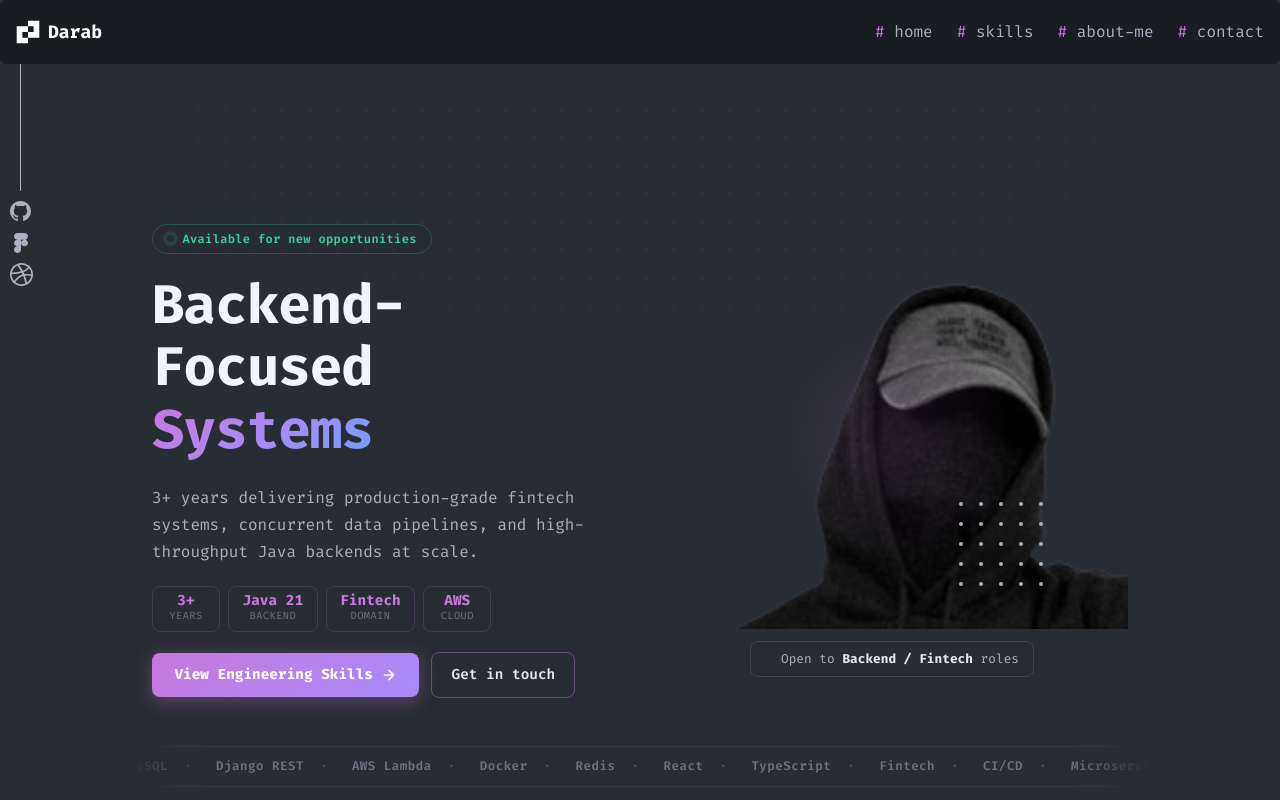
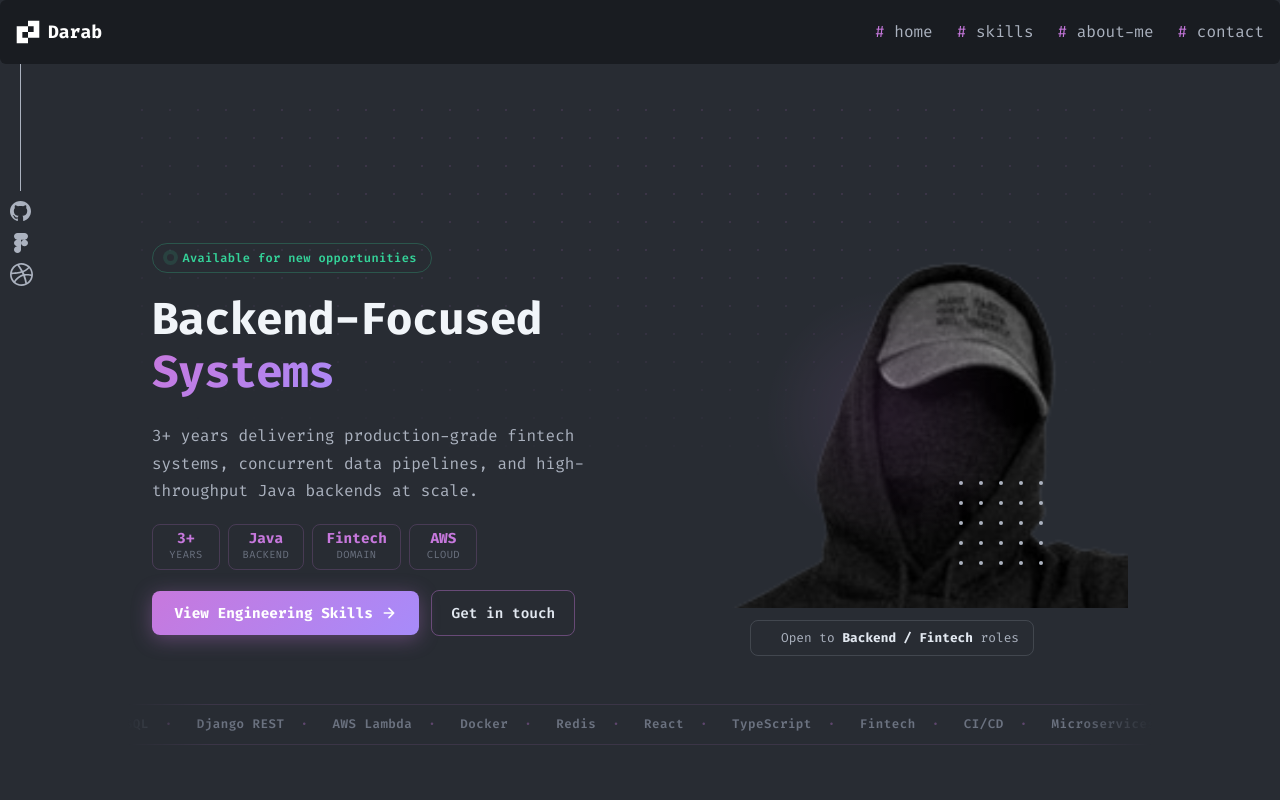
Before and after one commit to darabahmed37/darab-portfolio, a React (Vite) app: page /about-me in a window 1280 px wide. Shown: the top 800 px of the page. Built offline with nearby package versions, Linux system fonts and the light colour scheme.

Commit message:
feat: implement landing page components including Footer, Intro, and Projects sections

```diff
--- a/src/Components/Footer.tsx
+++ b/src/Components/Footer.tsx
@@ -30,7 +30,9 @@ const Footer = () => {
           &copy; {new Date().getFullYear()} Darab Ahmed. All rights reserved.
         </p>
         <a
-          href="mailto:darabahmed37@gmail.com?subject=Hi Darab I have a project for you lets discuss"
+          href={`https://mail.google.com/mail/?view=cm&fs=1&to=darabahmed37@gmail.com&su=Engineering%20Opportunity%20%E2%80%94%20Darab%20Ahmed&body=Hi%20Darab%2C%0A%0AI%20came%20across%20your%20portfolio%20and%20wanted%20to%20reach%20out%20regarding%20a%20potential%20opportunity.%0A%0A%5BPlease%20describe%20the%20role%20%2F%20project%20here%5D%0A%0ALooking%20forward%20to%20hearing%20from%20you.%0A%0ARegards%2C%0A%5BYour%20Name%5D`}
+          target="_blank"
+          rel="noopener noreferrer"
           className="text-primary underline hover:text-primary/80"
         >
           darabahmed37@gmail.com
--- a/src/Components/Intro.tsx
+++ b/src/Components/Intro.tsx
@@ -6,7 +6,7 @@ import filler from "@assets/extra-space-filler.svg";
 
 /* Scrolling marquee — two copies for seamless loop */
 const marqueeItems = [
-  "Java 21", "Spring Boot", "ExecutorService", "PostgreSQL",
+  "Java", "Spring Boot", "ExecutorService", "PostgreSQL",
   "Django REST", "AWS Lambda", "Docker", "Redis",
   "React", "TypeScript", "Fintech", "CI/CD",
   "Microservices", "EXPLAIN Plans", "Vue.js", "Linux",
@@ -31,7 +31,6 @@ const Intro = () => {
           {/* Main headline */}
           <h1 className="hero-headline">
             Backend-Focused
-            <br />
             <span className="hero-headline-grad">
               <TypeAnimation
                 sequence={[
@@ -62,7 +61,7 @@ const Intro = () => {
           <div className="hero-badges">
             {[
               { v: "3+", l: "Years" },
-              { v: "Java 21", l: "Backend" },
+              { v: "Java", l: "Backend" },
               { v: "Fintech", l: "Domain" },
               { v: "AWS", l: "Cloud" },
             ].map((b) => (
@@ -80,7 +79,9 @@ const Intro = () => {
               <svg width="16" height="16" viewBox="0 0 24 24" fill="none" stroke="currentColor" strokeWidth="2.5" strokeLinecap="round" strokeLinejoin="round"><path d="M5 12h14M12 5l7 7-7 7"/></svg>
             </Link>
             <a
-              href="mailto:darabahmed37@gmail.com?subject=Engineering Role Opportunity — Darab Ahmed"
+              href={`https://mail.google.com/mail/?view=cm&fs=1&to=darabahmed37@gmail.com&su=Engineering%20Opportunity%20%E2%80%94%20Darab%20Ahmed&body=Hi%20Darab%2C%0A%0AI%20came%20across%20your%20portfolio%20and%20wanted%20to%20reach%20out%20about%20a%20potential%20opportunity.%0A%0A%5BPlease%20describe%20the%20role%20%2F%20project%5D%0A%0ALooking%20forward%20to%20connecting.%0A%0ARegards%2C%0A%5BYour%20Name%5D`}
+              target="_blank"
+              rel="noopener noreferrer"
               className="hero-cta-secondary"
               id="hero-contact-cta"
             >
--- a/src/Components/Projects.tsx
+++ b/src/Components/Projects.tsx
@@ -51,11 +51,11 @@ const Projects = () => {
     {
       icon: <FaJava />,
       title: "Enterprise Java Developer",
-      techTags: ["Java", "JSP", "Struts", "Java 21"],
+      techTags: ["Java", "JSP", "Struts", "Spring Boot"],
       description:
-        "Maintained legacy systems and migrated enterprise web applications from Java 8 to Java 21.",
+        "Maintained and extended enterprise Java applications, delivered full modules from scratch, and led production JDK upgrades.",
       moreInfo:
-        "Hands-on experience in maintaining and upgrading Java web applications using JSP, Servlets, and Struts. Worked on migrating enterprise applications from Java 8 to Java 21. Developed complete enterprise modules from scratch, including frontend implementation, backend business logic, and database design.",
+        "Hands-on experience maintaining complex Java web applications using JSP, Servlets, and Struts inside a live fintech codebase. Led a production JDK version upgrade, resolving API deprecations and module-system incompatibilities. Delivered complete enterprise modules end-to-end: domain modelling, backend business logic, database schema, and frontend integration.",
       buttonLabel: "More <~>",
     },
     {
--- a/src/Pages/AboutMe.tsx
+++ b/src/Pages/AboutMe.tsx
@@ -106,10 +106,10 @@ const AboutMe = () => {
                   network failures and concurrent requests.
                 </li>
                 <li>
-                  Led the Java 8 → Java 21 migration of a production service —
-                  resolving API deprecations, module system incompatibilities,
-                  and dependency upgrade chains while maintaining stability
-                  throughout.
+                  Led a production Java application through a major JDK
+                  version upgrade — resolving API deprecations, module system
+                  incompatibilities, and dependency upgrade chains while
+                  maintaining stability throughout.
                 </li>
                 <li>
                   Architected and implemented multi-threaded batch processing
@@ -226,7 +226,9 @@ const AboutMe = () => {
             <p className="text-lg text-gray leading-relaxed">
               Reach me at{" "}
               <a
-                href="mailto:darabahmed37@gmail.com"
+                href={`https://mail.google.com/mail/?view=cm&fs=1&to=darabahmed37@gmail.com&su=Engineering%20Opportunity%20%E2%80%94%20Darab%20Ahmed&body=Hi%20Darab%2C%0A%0AI%20came%20across%20your%20portfolio%20and%20wanted%20to%20reach%20out%20about%20a%20potential%20engineering%20opportunity.%0A%0A%5BPlease%20describe%20the%20role%20%2F%20project%20here%5D%0A%0ALooking%20forward%20to%20connecting.%0A%0ARegards%2C%0A%5BYour%20Name%5D`}
+              target="_blank"
+              rel="noopener noreferrer"
                 className="text-primary underline"
               >
                 darabahmed37@gmail.com
--- a/src/Pages/Skills.tsx
+++ b/src/Pages/Skills.tsx
@@ -23,7 +23,7 @@ import {
 const stats = [
   { value: "3+", label: "Years Production Experience" },
   { value: "2", label: "Companies · Fintech & Consulting" },
-  { value: "Java 21", label: "Primary Backend Stack" },
+  { value: "Java", label: "Primary Backend Stack" },
   { value: "AWS", label: "Cloud Platform" },
 ];
 
@@ -160,9 +160,9 @@ const categories: Category[] = [
           "Engineered RESTful APIs across Spring Boot, Django REST Framework, and Flask — applying proper resource modeling, versioning strategies, pagination, and error contracts consumed by frontend and third-party clients.",
       },
       {
-        title: "Platform Migration — Java 8 → Java 21",
+        title: "Platform Migration — JDK Upgrade",
         description:
-          "Led the technical migration of a production Java application to Java 21, navigating API deprecations, module system changes, and dependency upgrades while maintaining system stability throughout.",
+          "Led the technical migration of a production Java application to a modern JDK, navigating API deprecations, module system changes, and dependency upgrades while maintaining system stability throughout.",
       },
       {
         title: "Legacy System Navigation",
--- a/src/index.css
+++ b/src/index.css
@@ -959,10 +959,10 @@ li.react-datepicker__time-list-item--selected {
 
 /* Main headline */
 .hero-headline {
-    font-size: clamp(2rem, 5vw, 3.4rem);
+    font-size: clamp(1.8rem, 4vw, 2.8rem);
     font-weight: 800;
     color: #f1f5f9;
-    line-height: 1.15;
+    line-height: 1.2;
     letter-spacing: -0.02em;
     margin: 0;
 }
@@ -972,8 +972,10 @@ li.react-datepicker__time-list-item--selected {
     -webkit-background-clip: text;
     -webkit-text-fill-color: transparent;
     background-clip: text;
-    display: inline-block;
-    min-height: 1.2em;
+    display: block;          /* own line, no inline siblings to conflict */
+    white-space: nowrap;     /* never wraps mid-type */
+    min-height: 1.25em;      /* holds space when cursor-only (empty sequence) */
+    overflow: hidden;        /* belt-and-suspenders on very narrow screens */
 }
 
 /* Sub text */
```
